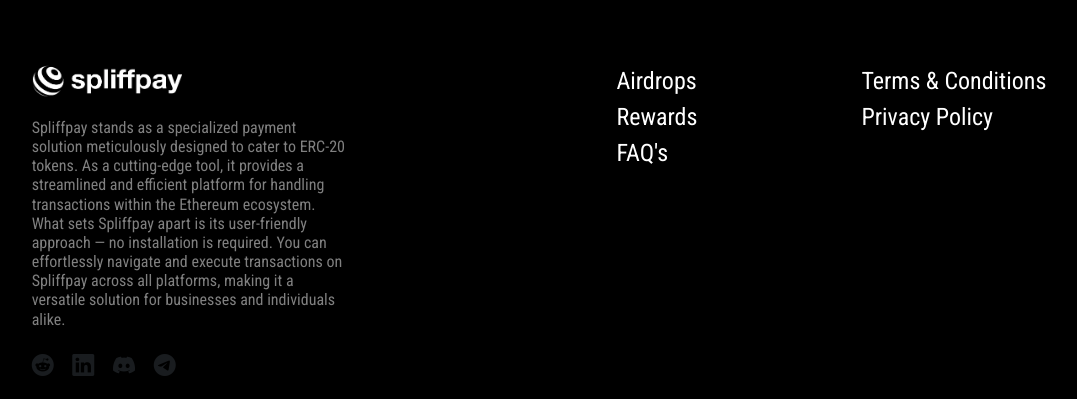
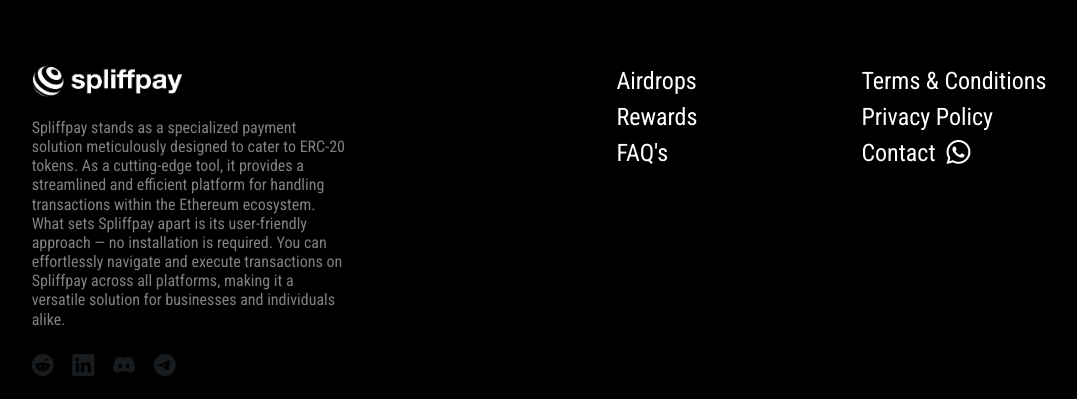
Before and after one commit to Rottie420/spliffpay, a Flask app: page / in a window 1280 px wide. Shown: the part 3494-3893 px from the top of the page, without its empty margins (101-1178 px from the left). Run offline with Flask 3, Linux system fonts and the light colour scheme; some libraries are stand-ins or nearby versions.

Commit message:
**added contact

```diff
--- a/templates/spliffpay-cryptocurrency-payment-tool.html
+++ b/templates/spliffpay-cryptocurrency-payment-tool.html
@@ -619,6 +619,7 @@ body {
                             <ul class="navbar-selections text-white">
                                 <li><a href="/terms-and-condition">Terms & Conditions</a></li>
                                 <li><a href="/private-policy">Privacy Policy</a></li>
+                                <li><a href="https://wa.me/6597845231">Contact&nbsp;&nbsp;</a><i class="bi bi-whatsapp"></i></li>
                             </ul>
                         </div>
                     </div>
```
